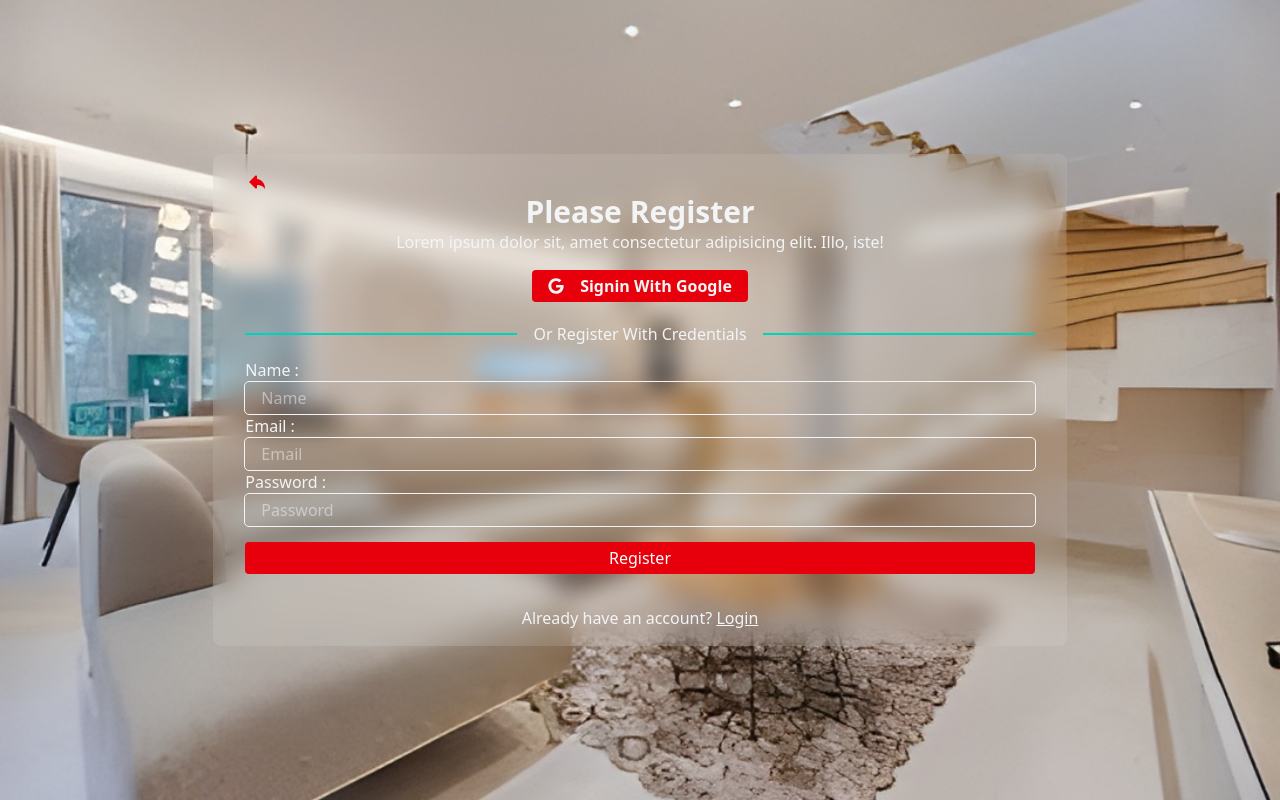
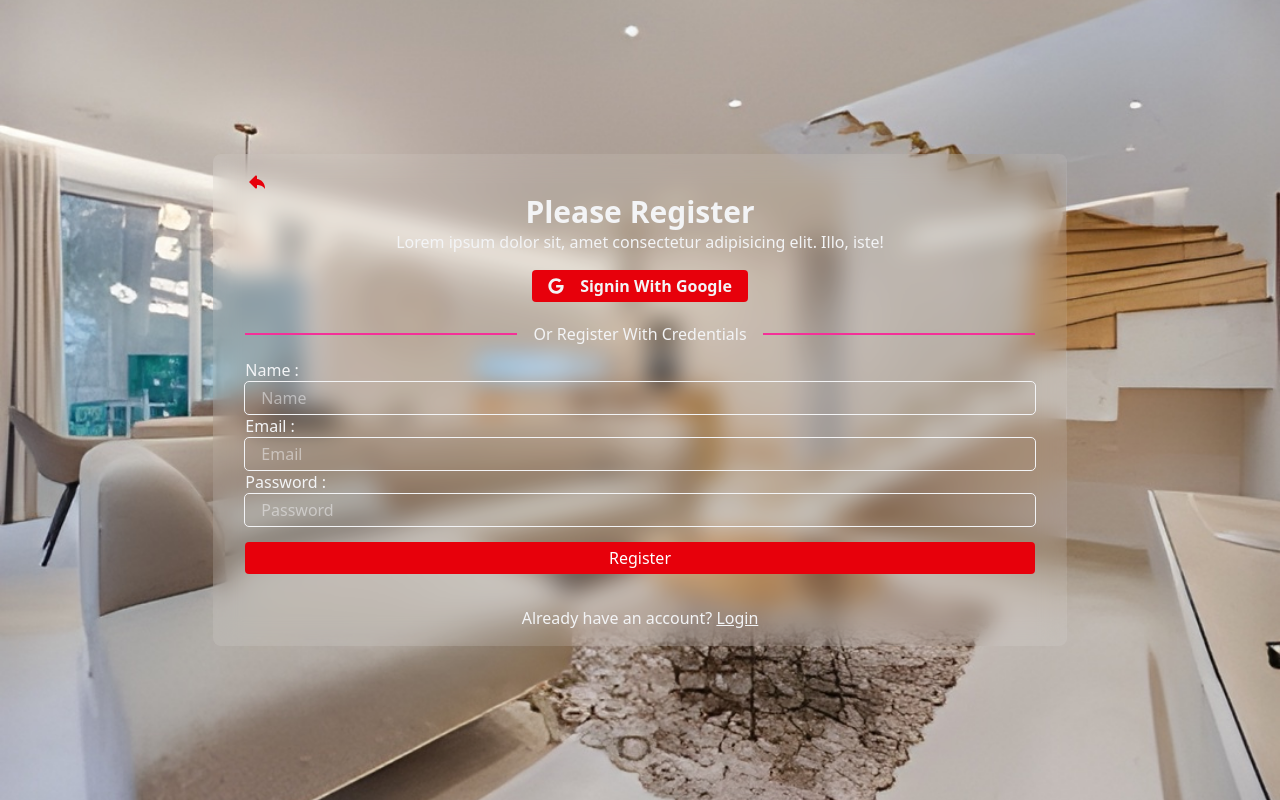
Before and after one commit to mohammad-atikuzzaman/dream-event-client, a React (Vite) app: page /register in a window 1280 px wide. Built offline with nearby package versions, Linux system fonts and the light colour scheme; no server answers.

Commit message:
toaster added

```diff
--- a/src/components/auth/GoogleLogin.jsx
+++ b/src/components/auth/GoogleLogin.jsx
@@ -20,7 +20,7 @@ const GoogleLogin = () => {
             email: user?.email,
             photo: user?.photoURL,
           })
-          .then((res) => console.log(res.data, "from axios post"))
+          .then(() => console.log("User Data saved on Database"))
           .catch((err) => console.error(err));
       })
       .catch((err) => console.error(err));
--- a/src/pages/auth/Register.jsx
+++ b/src/pages/auth/Register.jsx
@@ -65,7 +65,7 @@ const Register = () => {
           </p>
         </div>
         <GoogleLogin />
-        <div className="divider divider-accent">
+        <div className="divider divider-secondary">
           Or Register With Credentials
         </div>
         <form onSubmit={handleRegister}>
```
